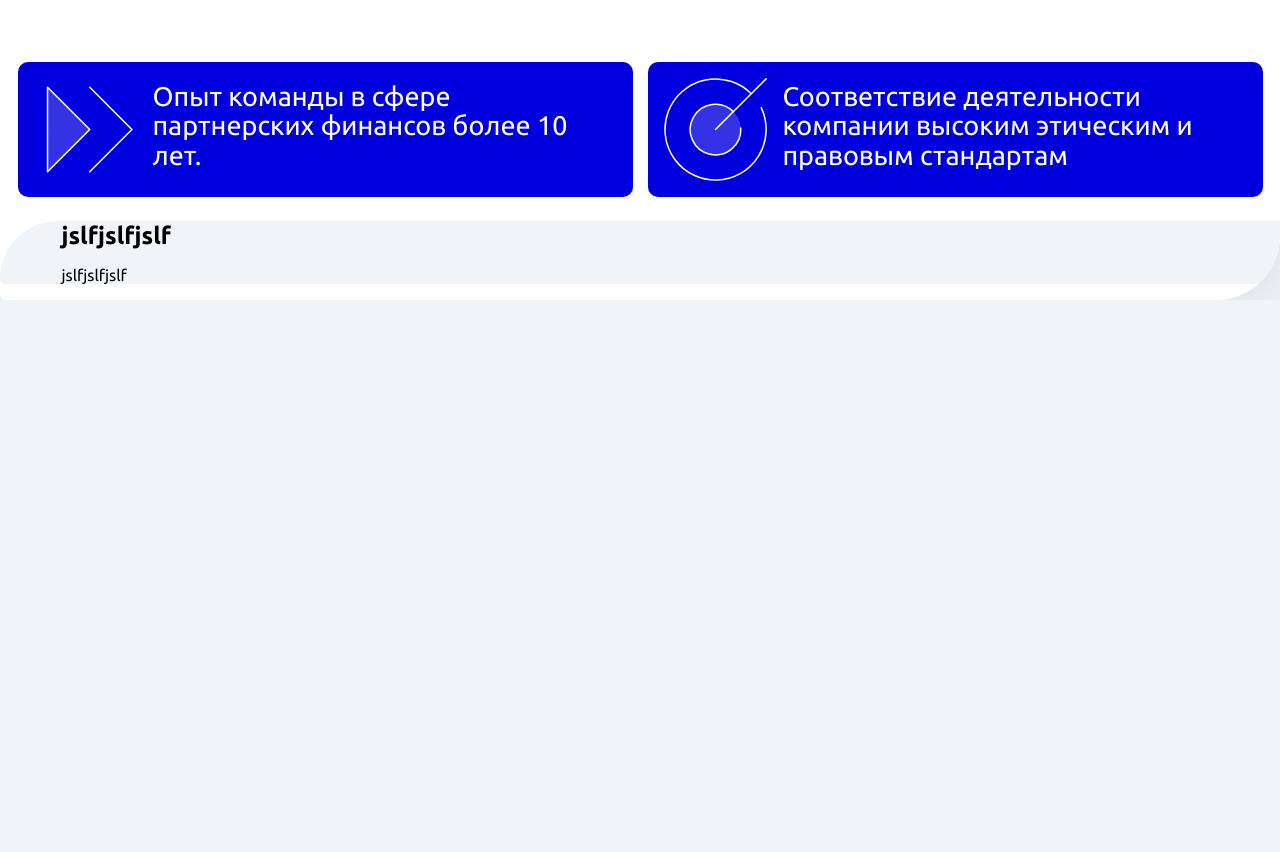
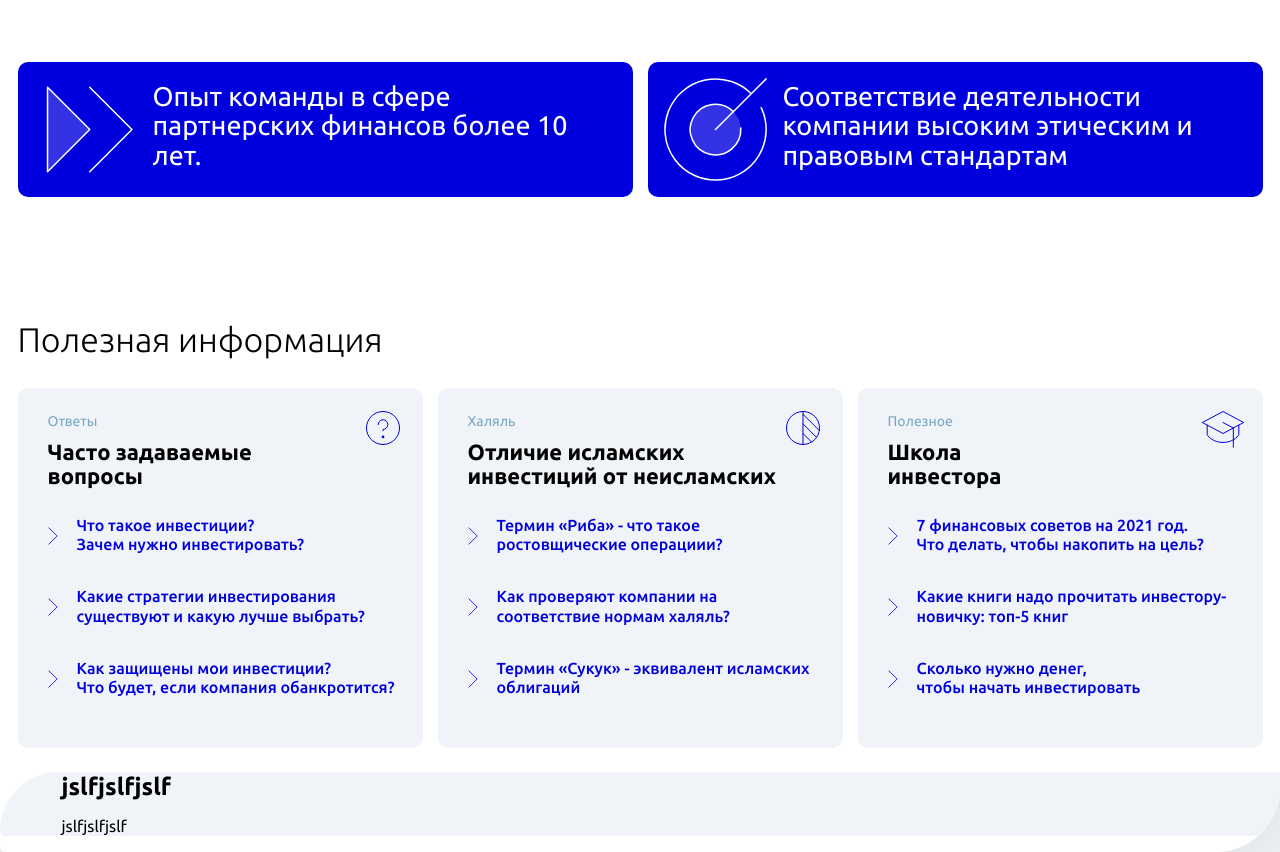
Before and after one commit to pnrf/financial-company, a website built with webpack: page src/pages/index.html in a window 1280 px wide. Shown: the part 1568-2420 px from the top of the page. Before the commit the page ends 1868 px from the top, so only its background shows below. Built offline with nearby package versions, Linux system fonts and the light colour scheme.

Commit message:
feat: add block info

```diff
--- a/src/pages/index.html
+++ b/src/pages/index.html
@@ -210,6 +210,71 @@
         </div>
       </section>
 
+      <!-- info -->
+      <section class="section info">
+        <div class="section__content">
+          <h2 class="section__title">Полезная информация</h2>
+          <ul class="info__cards">
+
+            <li class="info__card">
+              <img class="info__icon" src="<%=require('../images/icons/question.svg')%>" alt="Фоновая иконка для раздела Полезная информация">
+              <h3 class="info__subtitle">Ответы</>
+              <h4 class="info__title">Часто задаваемые <br> вопросы</h4>
+              <ul class="info__list">
+                <li class="info__list-item">
+                  <p class="info__text">Что такое инвестиции?</p>
+                  <p class="info__text">Зачем нужно инвестировать?</p>
+                </li>
+                <li class="info__list-item">
+                  <p class="info__text">Какие стратегии инвестирования существуют и какую лучше выбрать?</p>
+                </li>
+                <li class="info__list-item">
+                  <p class="info__text">Как защищены мои инвестиции?</p>
+                  <p class="info__text">Что будет, если компания обанкротится?</p>
+                </li>
+              </ul>
+            </li>
+
+            <li class="info__card">
+              <img class="info__icon" src="<%=require('../images/icons/circle-half.svg')%>" alt="Фоновая иконка для раздела Полезная информация">
+              <h3 class="info__subtitle">Халяль</>
+              <h4 class="info__title">Отличие исламских инвестиций от неисламских</h4>
+              <ul class="info__list">
+                <li class="info__list-item">
+                  <p class="info__text">Термин «Риба» - что такое ростовщические операциии?</p>
+                </li>
+                <li class="info__list-item">
+                  <p class="info__text">Как проверяют компании на соответствие нормам халяль?</p>
+                </li>
+                <li class="info__list-item">
+                  <p class="info__text">Термин «Сукук» - эквивалент исламских облигаций</p>
+                </li>
+              </ul>
+            </li>
+
+            <li class="info__card">
+              <img class="info__icon" src="<%=require('../images/icons/graduation-cap.svg')%>" alt="Фоновая иконка для раздела Полезная информация">
+              <h3 class="info__subtitle">Полезное</>
+              <h4 class="info__title">Школа <br> инвестора</h4>
+              <ul class="info__list">
+                <li class="info__list-item">
+                  <p class="info__text">7 финансовых советов на 2021 год.</p>
+                  <p class="info__text">Что делать, чтобы накопить на цель?</p>
+                </li>
+                <li class="info__list-item">
+                  <p class="info__text">Какие книги надо прочитать инвестору-новичку: топ-5 книг</p>
+                </li>
+                <li class="info__list-item">
+                  <p class="info__text">Сколько нужно денег,</p>
+                  <p class="info__text">чтобы начать инвестировать</p>
+                </li>
+              </ul>
+            </li>
+
+          </ul>
+        </div>
+      </section>
+
       <!-- section -->
       <section class="section">
         <div class="section__container">
--- a/src/styles/index.css
+++ b/src/styles/index.css
@@ -498,6 +498,94 @@
 
 }
 
+/* ---------- info ---------- */
+.info {
+  margin-top: 124px;
+}
+
+.info__cards {
+  margin: 0;
+  padding: 0;
+  display: flex;
+  align-items: center;
+  gap: 15px;
+  list-style: none;
+}
+
+.info__card {
+  padding: 26px 28px 36px 30px;
+  box-sizing: border-box;
+  width: 405px;
+  height: 360px;
+  display: flex;
+  flex-direction: column;
+  position: relative;
+  background-color: #F0F4F8;
+  border-radius: 10px;
+  overflow: hidden;
+}
+
+.info__icon {
+  width: 44px;
+  height: 44px;
+  position: absolute;
+  top: 18px;
+  right: 18px;
+}
+
+.info__subtitle {
+  margin: 0;
+  color: #79a6c3;
+  font-weight: 400;
+  font-size: 14px;
+  line-height: 110%;
+  padding-bottom: 10px;
+}
+
+.info__title {
+  margin: 0;
+  color: #000;
+  font-weight: 700;
+  font-size: 22px;
+  line-height: 110%;
+  padding-bottom: 28px;
+}
+
+.info__list {
+  margin: 0;
+  padding: 0;
+  display: flex;
+  flex-direction: column;
+  align-items: flex-start;
+  gap: 33px;
+  list-style: none;
+}
+
+.info__list-item {
+  padding-left: 29px;
+  display: inline-block;
+  position: relative;
+}
+
+.info__list-item::before {
+  content: '';
+  position: absolute;
+  top: 10px;
+  left: 0;
+  width: 10px;
+  height: 20px;
+  background: center / contain no-repeat url('../images/icons/arrow-right-info.svg');
+}
+
+.info__text {
+  margin: 0;
+  padding: 0;
+  font-weight: 500;
+  font-size: 16px;
+  line-height: 120%;
+  color: #0000DE;
+}
+
 /* ---------- section ---------- */
 
 .section {
--- a/src/vendor/swiper/swiper.css
+++ b/src/vendor/swiper/swiper.css
@@ -40,8 +40,8 @@
 } */
 
 .swiper-pagination .swiper-pagination-bullet {
-	width: 8px;
-	height: 8px;
+	width: 15px;
+	height: 15px;
 	margin: 6px;
 	background-color: #C3D1E1;
 	opacity: 1;
```
Also changed, not shown: src/images/icons/arrow-right-info.svg (added), src/images/icons/circle-half.svg (added), src/images/icons/graduation-cap.svg (added), src/images/icons/question.svg (added).
